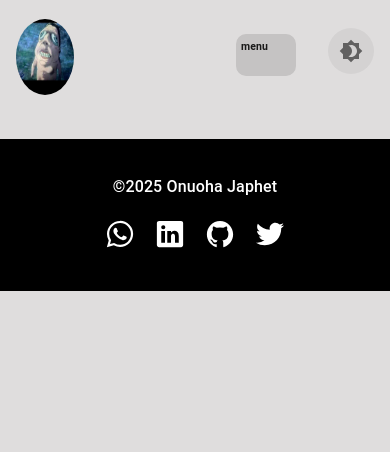
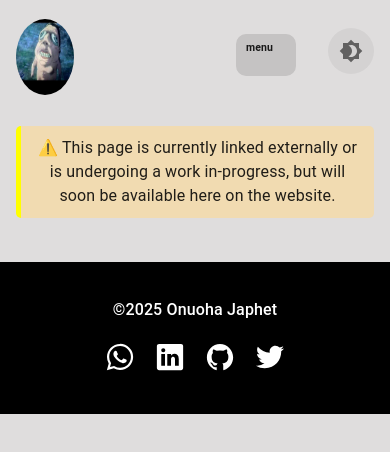
Before and after one commit to onuohajaphet4-ui/Japhet-Portfolio, a React (Vite) app: page /zynox in a window 390 px wide. Shown: the top 452 px of the page. Built offline with nearby package versions, Linux system fonts and the light colour scheme.

Commit message:
resolved

```diff
--- a/src/App.jsx
+++ b/src/App.jsx
@@ -11,6 +11,7 @@ import About from './Page/About'
 import Contact from './Page/Contact'
 import Skill from './Page/Project'
 import Skil from './Page/Skill'
+import Zynox from './Page/Zynox'
 import Foot from './Component/Footer'
 
 const App = () => {
@@ -60,6 +61,7 @@ const App = () => {
                <Route path='/contact' element={<Contact/>} />
                <Route path='/project' element={<Skill/>} />
                <Route path='/skill' element={<Skil/>} />
+               <Route path='/zynox' element={<Zynox/>} />
             </Routes>
 
 
--- a/src/Component/More.css
+++ b/src/Component/More.css
@@ -143,9 +143,18 @@
 
     .view{
        gap: 1px;
+
         p{
             padding-top: 2px;
         }
+
+
     }
+
+    .conh4{
+            margin-left: 7px;
+        }
     }
+
+
 }
--- a/src/Component/Nav.css
+++ b/src/Component/Nav.css
@@ -103,16 +103,20 @@ nav{
           }
 
           .menu{
-            display: block;
+
+            display:block;
             margin-left: 210px;
             background:rgb(197, 195, 195);
             border-radius: 10px;
             padding-top: 6px;
-            padding: 5px;
+            padding-left: 10px;
             font-size: 7px;
             width: 60px;
             height: 5vh;
             margin-top: 3%;
+
+
+
           }
 
 
--- a/src/Component/Nav.jsx
+++ b/src/Component/Nav.jsx
@@ -5,6 +5,8 @@ import p from '../assets/p.jpg'
 import { IoHomeOutline, IoBriefcaseOutline, IoPersonAddOutline, IoCallOutline, IoDocumentTextOutline } from "react-icons/io5";
 // import {MdClose} from 'react-icons/md'
 import {Link} from 'react-router-dom'
+import ArrowDropDownIcon from '@mui/icons-material/ArrowDropDown';
+
 const Nav = () => {
   const[open ,setOpen] = useState(false)
 
@@ -29,7 +31,9 @@ const Nav = () => {
 
        {/* mobile ham */}
         <div  className="menu" onClick={() => setOpen(!open)}>
-          <h1>menu</h1>
+          <h1> menu</h1>
+
+
 
         </div>
 
--- a/src/Page/About.jsx
+++ b/src/Page/About.jsx
@@ -33,7 +33,7 @@ export default function AccordionExpandIcon() {
         </AccordionSummary>
         <AccordionDetails>
           <Typography style={{fontSize:'17px'}}>
-           Hi, I’m Onuoha Japhet a Professonal, entry-level frontend web developer currantly learning Backend.
+           Hi, I’m Onuoha Japhet a Professonal, entry-level frontend web developer currently learning Backend.
           </Typography>
         </AccordionDetails>
       </Accordion>
@@ -118,7 +118,7 @@ export default function AccordionExpandIcon() {
         <AccordionDetails>
           <Typography style={{fontSize:'17px'}}>
             My goal is to grow into a well-rounded frontend engineer and contribute to impactful projects that make a difference.
-             withn the main intetion of interating tech into  the daily life of every Nigerian or Even African at large
+             withn the main intetion of integrating tech into  the daily life of every Nigerian or Even African at large
           </Typography>
         </AccordionDetails>
       </Accordion>
@@ -135,7 +135,7 @@ export default function AccordionExpandIcon() {
         </AccordionSummary>
         <AccordionDetails>
           <Typography style={{fontSize:'17px'}}>
-            Outside of tech, I enjoy creating Swag and the fashion world — which is what inspired me to Create  J-Thrit Store . I also have a passion for Movies and Arts.
+            Outside of tech, I enjoy creating Swags and the fashion world — which is what inspired me to Create  J-Thrit Store . I also have a passion for Movies and Arts.
           </Typography>
         </AccordionDetails>
       </Accordion>
--- a/src/Page/Project.jsx
+++ b/src/Page/Project.jsx
@@ -4,7 +4,7 @@ import project1 from '../assets/project1.png'
 import project2 from '../assets/project2.png'
 import project3 from '../assets/project3.png'
 import More from '../Component/More'
-
+import {Link} from 'react-router-dom'
 const Skill = () => {
 
 
@@ -34,7 +34,7 @@ const Skill = () => {
             <h4  className='h44 slide-hover'> <a href="https://github.com/onuohajaphet4-ui/Project-work" style={{textDecoration:'none' , color:'inherit'}}>Github</a></h4>
           </div>
 
-          <h4 className='con-h4 slide-hover'>Project Details</h4>
+          <h4 className='con-h4 slide-hover'><Link to='/zynox' style={{textDecoration:'none' , color:'inherit'}}>Project Details</Link></h4>
         </div>
       </div>
 
@@ -58,7 +58,7 @@ const Skill = () => {
             <h4  className='h44 slide-hover'><a href="https://github.com/onuohajaphet4-ui/J-THRIFT-STORE" style={{textDecoration:'none' , color:'inherit'}}>Github</a></h4>
           </div>
 
-          <h4 className='con-h4 slide-hover'>Project Details</h4>
+          <h4 className='con-h4 slide-hover'><Link to='/zynox' style={{textDecoration:'none' , color:'inherit'}}>Project Details</Link></h4>
         </div>
       </div>
 
@@ -84,7 +84,7 @@ const Skill = () => {
             <h4  className='h44 slide-hover'><a href="https://github.com/onuohajaphet4-ui/ProRoz-Web-Development" style={{textDecoration:'none' , color:'inherit'}}>Github</a></h4>
           </div>
 
-          <h4 className='con-h4 slide-hover'>Project Details</h4>
+          <h4 className='con-h4 slide-hover'> <Link to='/zynox' style={{textDecoration:'none' , color:'inherit'}}>Project Details</Link></h4>
         </div>
       </div>
 
--- /dev/null
+++ b/src/Page/Zynox.css
@@ -0,0 +1,25 @@
+.zynox{
+     margin-left: 13%;
+    margin-right: 13%;
+    border-left: 1px solid #969292;
+    border-right: 1px solid #969292;
+    padding-top: 45px;
+    padding: 1%;
+    text-align: center;
+
+    p{
+        background-color:rgb(241, 219, 177);
+        border-left: 5px solid yellow;
+        padding: 10px;
+        border-radius: 5px;
+    }
+}
+
+@media(max-width:600px){
+    .zynox{
+        margin-left:3%;
+    margin-right: 3%;
+     border: none;
+     padding-top: 7%;
+    }
+}
--- /dev/null
+++ b/src/Page/Zynox.jsx
@@ -0,0 +1,13 @@
+import React from 'react'
+import './Zynox.css'
+const Zynox = () => {
+  return (
+    <div className='zynox'>
+      <p>
+         ⚠️ This page is currently linked externally or is undergoing a work in-progress, but will soon be available here on the website.
+      </p>
+    </div>
+  )
+}
+
+export default Zynox
```
